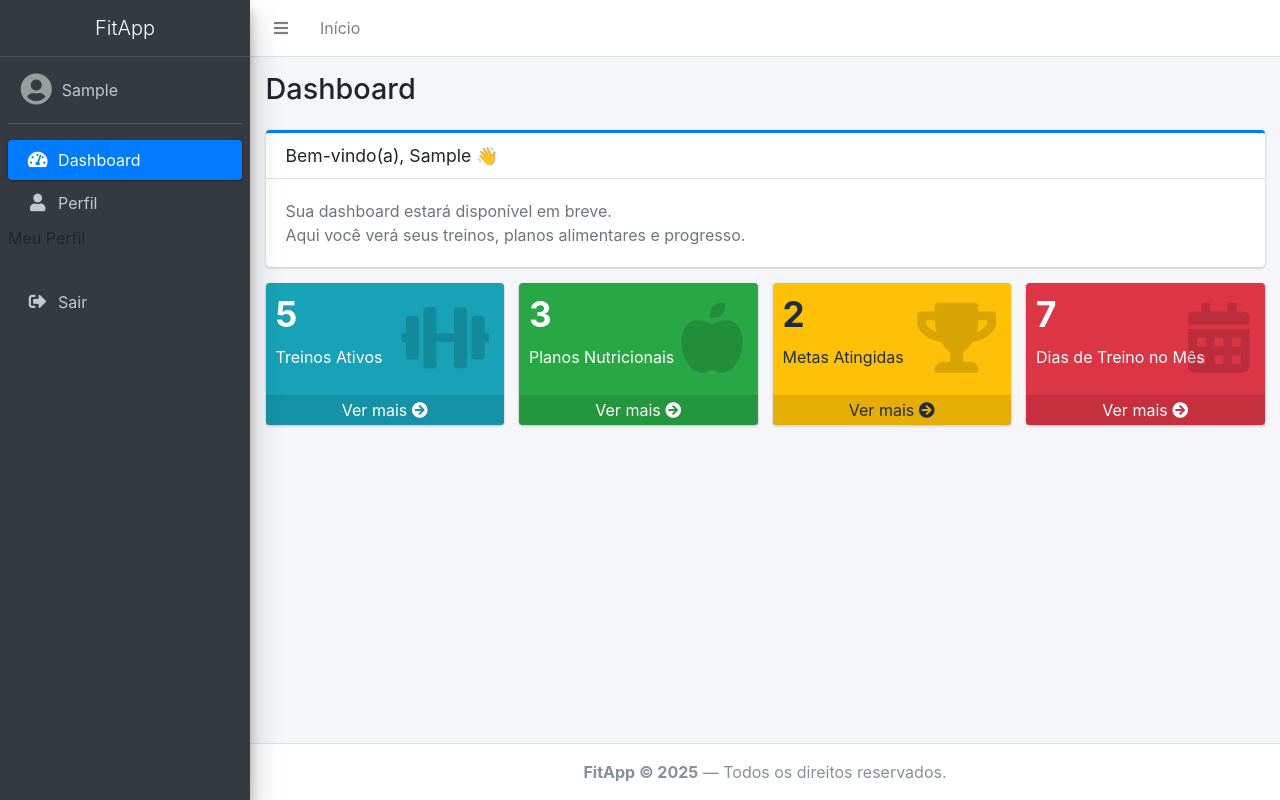
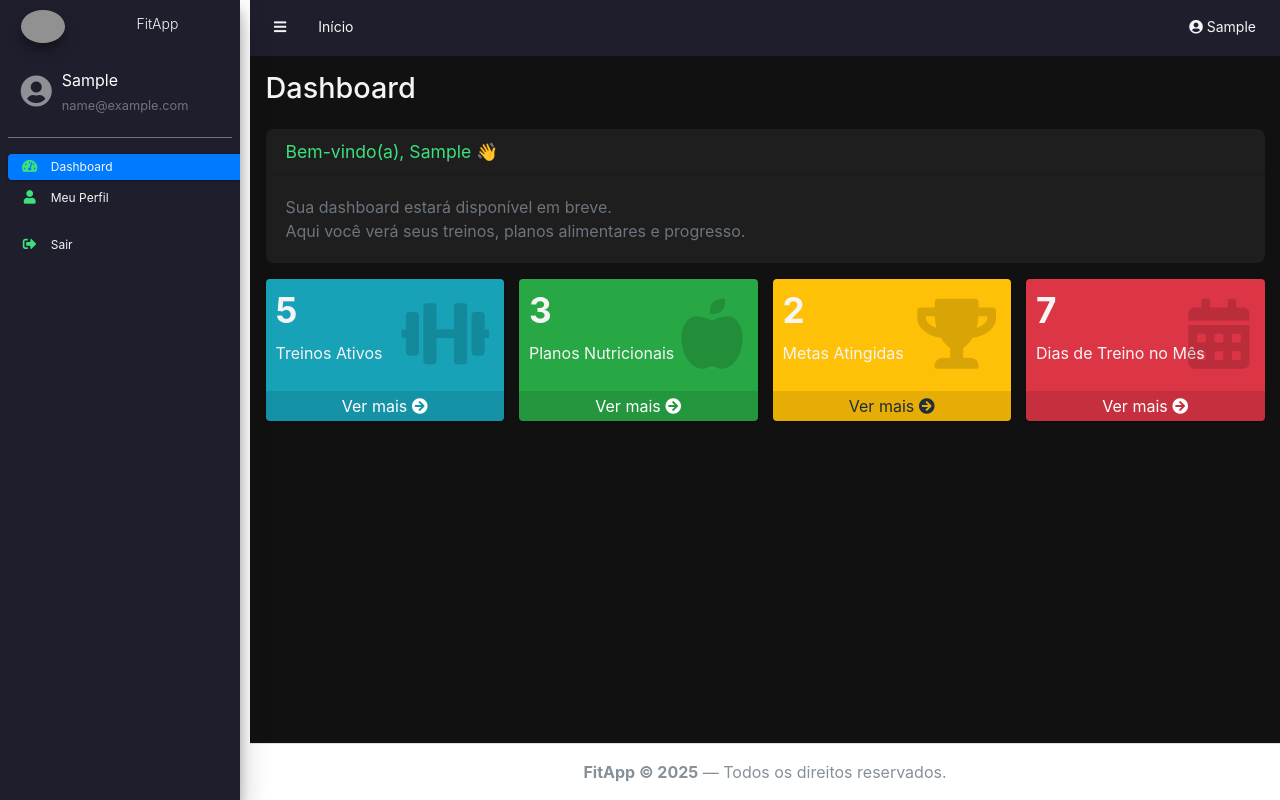
Before and after one commit to mcervieri/ProjetoDjango, a Django app: page /profile/dashboard/ in a window 1280 px wide. Run offline with Django 5.2, Linux system fonts and the light colour scheme; the visitor is signed in with stand-in values (Sample User, id 1); some libraries are stand-ins or nearby versions; grey boxes are pictures that could not be loaded.

Commit message:
Ajustes parciais 3

```diff
--- a/fitapp/core/static/css/custom.css
+++ b/fitapp/core/static/css/custom.css
@@ -104,3 +104,39 @@ body .main-sidebar .nav-sidebar .nav-item {
 ::-webkit-scrollbar-track {
     background-color: #111;
 }
+
+/* --- Sidebar com azul-escuro e destaque no ativo --- */
+.main-sidebar {
+    background-color: #1e1e2d !important;
+}
+.nav-sidebar .nav-link.active {
+    background-color: #007bff !important;
+    color: #fff !important;
+}
+.nav-sidebar .nav-link:hover {
+    background-color: #0056b3 !important;
+    color: #fff !important;
+}
+
+body {
+  display: block !important;
+  position: relative !important;
+}
+
+/* --- Ajustes de layout AdminLTE --- */
+.main-header {
+  border-bottom: none !important;
+  box-shadow: none !important;
+}
+
+.content-wrapper {
+  background-color: #111 !important;
+}
+
+.navbar-dark .navbar-nav .nav-link {
+  color: #f5f5f5 !important;
+}
+
+.navbar-dark .navbar-nav .nav-link:hover {
+  color: var(--primary) !important;
+}
--- a/fitapp/core/templates/base.html
+++ b/fitapp/core/templates/base.html
@@ -6,19 +6,32 @@
     <meta name="viewport" content="width=device-width, initial-scale=1.0" />
     <title>{% block title %}FitApp{% endblock %}</title>
 
+    <!-- Ícone -->
     <link rel="icon" href="{% static 'images/logo.svg' %}" type="image/svg+xml" />
+
+    <!-- FontAwesome e AdminLTE -->
     <link rel="stylesheet" href="{% static 'adminlte/plugins/fontawesome-free/css/all.min.css' %}" />
     <link rel="stylesheet" href="{% static 'adminlte/dist/css/adminlte.min.css' %}" />
+
+    <!-- Tema Global (verde neon / escuro) -->
+    <link rel="stylesheet" href="{% static 'css/custom.css' %}" />
+
     {% block extra_css %}{% endblock %}
   </head>
 
   <body class="{% block body_class %}hold-transition sidebar-mini layout-fixed{% endblock %}">
+
     {% block layout %}
       {% if user.is_authenticated %}
         <div class="wrapper">
+
+          <!-- Navbar -->
           {% include 'includes/header.html' %}
+
+          <!-- Sidebar -->
           {% include 'includes/sidebar.html' %}
 
+          <!-- Conteúdo Principal -->
           <div class="content-wrapper">
             <div class="content-header">
               <div class="container-fluid">
@@ -26,7 +39,9 @@
                   <div class="col-sm-6">
                     <h1 class="m-0">{% block page_title %}Dashboard{% endblock %}</h1>
                   </div>
-                  <div class="col-sm-6">{% block breadcrumb %}{% endblock %}</div>
+                  <div class="col-sm-6">
+                    {% block breadcrumb %}{% endblock %}
+                  </div>
                 </div>
               </div>
             </div>
@@ -39,14 +54,17 @@
             </section>
           </div>
 
+          <!-- Rodapé -->
           {% include 'includes/footer.html' %}
-        </div>
+
+        </div> <!-- /.wrapper -->
+
       {% else %}
-        <div class="content-wrapper" style="min-height: 100vh">
+        <!-- Layout público (login, registro, etc.) -->
+        <div class="content-wrapper" style="min-height: 100vh;">
           <section class="content">
             <div class="container py-5">
               {% include 'includes/messages.html' %}
-              <!-- apenas conteúdo “não autenticado”, sem bloco duplicado -->
               {% block content_guest %}{% endblock %}
             </div>
           </section>
@@ -54,9 +72,11 @@
       {% endif %}
     {% endblock %}
 
+    <!-- Scripts essenciais -->
     <script src="{% static 'adminlte/plugins/jquery/jquery.min.js' %}"></script>
     <script src="{% static 'adminlte/plugins/bootstrap/js/bootstrap.bundle.min.js' %}"></script>
     <script src="{% static 'adminlte/dist/js/adminlte.min.js' %}"></script>
+
     {% block extra_js %}{% endblock %}
   </body>
 </html>
--- a/fitapp/core/templates/includes/header.html
+++ b/fitapp/core/templates/includes/header.html
@@ -1,11 +1,33 @@
-<nav class="main-header navbar navbar-expand navbar-white navbar-light border-bottom">
-  <!-- Left navbar links -->
+{% load static %}
+<nav class="main-header navbar navbar-expand navbar-dark" style="background-color: #1e1e2d;">
+  <!-- Botão de toggle do menu -->
   <ul class="navbar-nav">
     <li class="nav-item">
-      <a class="nav-link" data-widget="pushmenu" href="#" role="button"><i class="fas fa-bars"></i></a>
+      <a class="nav-link" data-widget="pushmenu" href="#" role="button">
+        <i class="fas fa-bars"></i>
+      </a>
     </li>
     <li class="nav-item d-none d-sm-inline-block">
-      <a href="/" class="nav-link">Início</a>
+      <a href="{% url 'profile:dashboard' %}" class="nav-link text-white">Início</a>
+    </li>
+  </ul>
+
+  <!-- Menu do lado direito -->
+  <ul class="navbar-nav ml-auto">
+    <!-- Usuário logado -->
+    <li class="nav-item dropdown">
+      <a class="nav-link" data-toggle="dropdown" href="#" role="button">
+        <i class="fas fa-user-circle"></i> {{ user.first_name|default:user.username }}
+      </a>
+      <div class="dropdown-menu dropdown-menu-right">
+        <a href="{% url 'profile:me_detail' %}" class="dropdown-item">
+          <i class="fas fa-user mr-2"></i> Meu Perfil
+        </a>
+        <div class="dropdown-divider"></div>
+        <a href="{% url 'profile:logout' %}" class="dropdown-item text-danger">
+          <i class="fas fa-sign-out-alt mr-2"></i> Sair
+        </a>
+      </div>
     </li>
   </ul>
 </nav>
--- a/fitapp/core/templates/includes/sidebar.html
+++ b/fitapp/core/templates/includes/sidebar.html
@@ -1,23 +1,34 @@
+{% load static %}
 <aside class="main-sidebar sidebar-dark-primary elevation-4">
+
+  <!-- Brand Logo -->
   <a href="{% url 'profile:dashboard' %}" class="brand-link text-center">
+    <img src="{% static 'images/logo.svg' %}" alt="FitApp Logo" class="brand-image img-circle elevation-3" style="opacity: .9">
     <span class="brand-text font-weight-light">FitApp</span>
   </a>
 
+  <!-- Sidebar -->
   <div class="sidebar">
-    <div class="user-panel mt-3 pb-3 mb-3 d-flex">
+
+    <!-- Painel do Usuário -->
+    <div class="user-panel mt-3 pb-3 mb-3 d-flex align-items-center border-bottom border-secondary">
       <div class="image">
         <i class="fas fa-user-circle fa-2x text-white-50"></i>
       </div>
-      <div class="info">
-        <a href="{% url 'profile:dashboard' %}" class="d-block">
+      <div class="info ms-2">
+        <a href="{% url 'profile:me_detail' %}" class="d-block text-white">
           {{ user.first_name|default:user.username }}
         </a>
+        <small class="text-muted">{{ user.email }}</small>
       </div>
     </div>
 
+    <!-- Menu -->
     <nav class="mt-2">
       {% with current_url=request.resolver_match.url_name %}
       <ul class="nav nav-pills nav-sidebar flex-column" data-widget="treeview" role="menu" data-accordion="false">
+
+        <!-- Dashboard -->
         <li class="nav-item">
           <a href="{% url 'profile:dashboard' %}" class="nav-link {% if current_url == 'dashboard' %}active{% endif %}">
             <i class="nav-icon fas fa-tachometer-alt"></i>
@@ -25,25 +36,26 @@
           </a>
         </li>
 
+        <!-- Perfil -->
         <li class="nav-item">
           <a href="{% url 'profile:me_detail' %}" class="nav-link {% if current_url == 'me_detail' or current_url == 'me_edit' %}active{% endif %}">
             <i class="nav-icon fas fa-user"></i>
-            <p>Perfil</p>
+            <p>Meu Perfil</p>
           </a>
         </li>
 
-        <p>Meu Perfil</p>
-        </a>
-        </li>
-
+        <!-- Logout -->
         <li class="nav-item mt-3">
-          <a href="{% url 'profile:logout' %}" class="nav-link">
+          <a href="{% url 'profile:logout' %}" class="nav-link text-danger">
             <i class="nav-icon fas fa-sign-out-alt"></i>
             <p>Sair</p>
           </a>
         </li>
+
       </ul>
       {% endwith %}
     </nav>
+
   </div>
+  <!-- /.sidebar -->
 </aside>
--- a/requirements.txt
+++ b/requirements.txt
@@ -11,3 +11,5 @@ sentry-sdk
 
 # Tests
 django-test-without-migrations
+
+django-jazzmin
```
Also changed, not shown: fitapp/core/static/css/tailwind.css, 1 other file.
